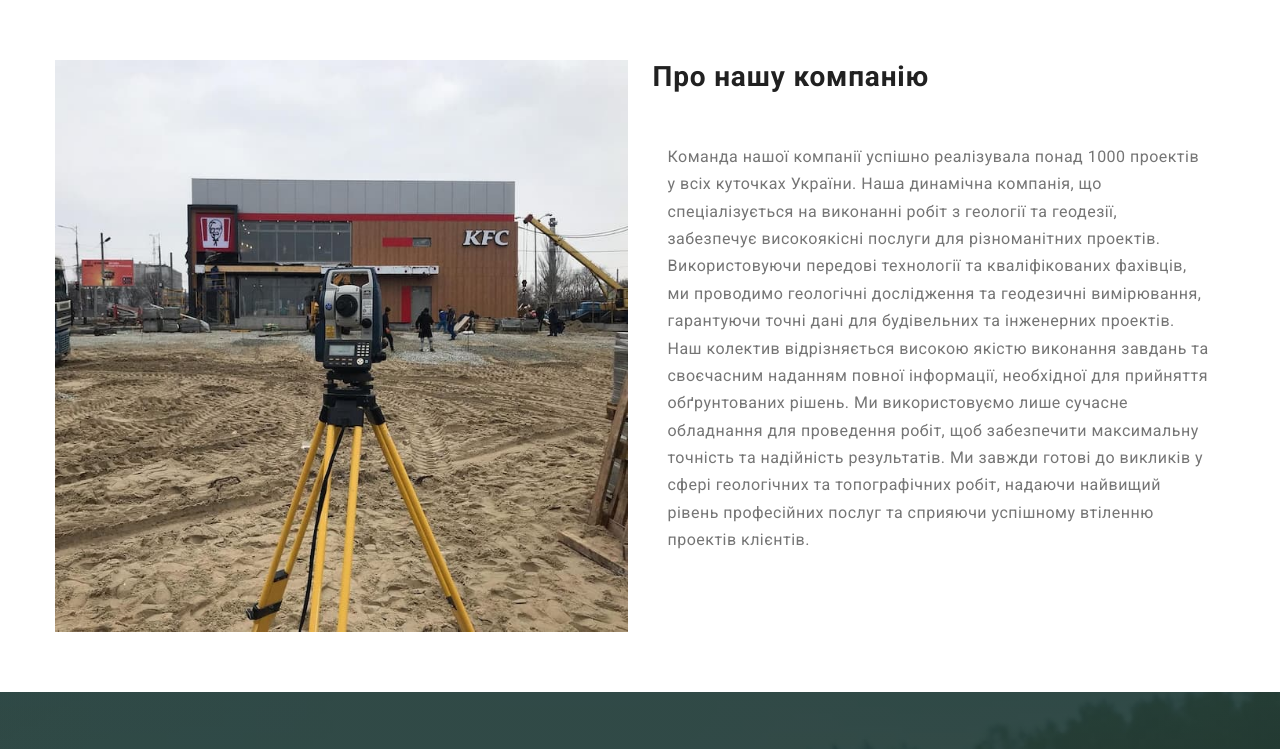
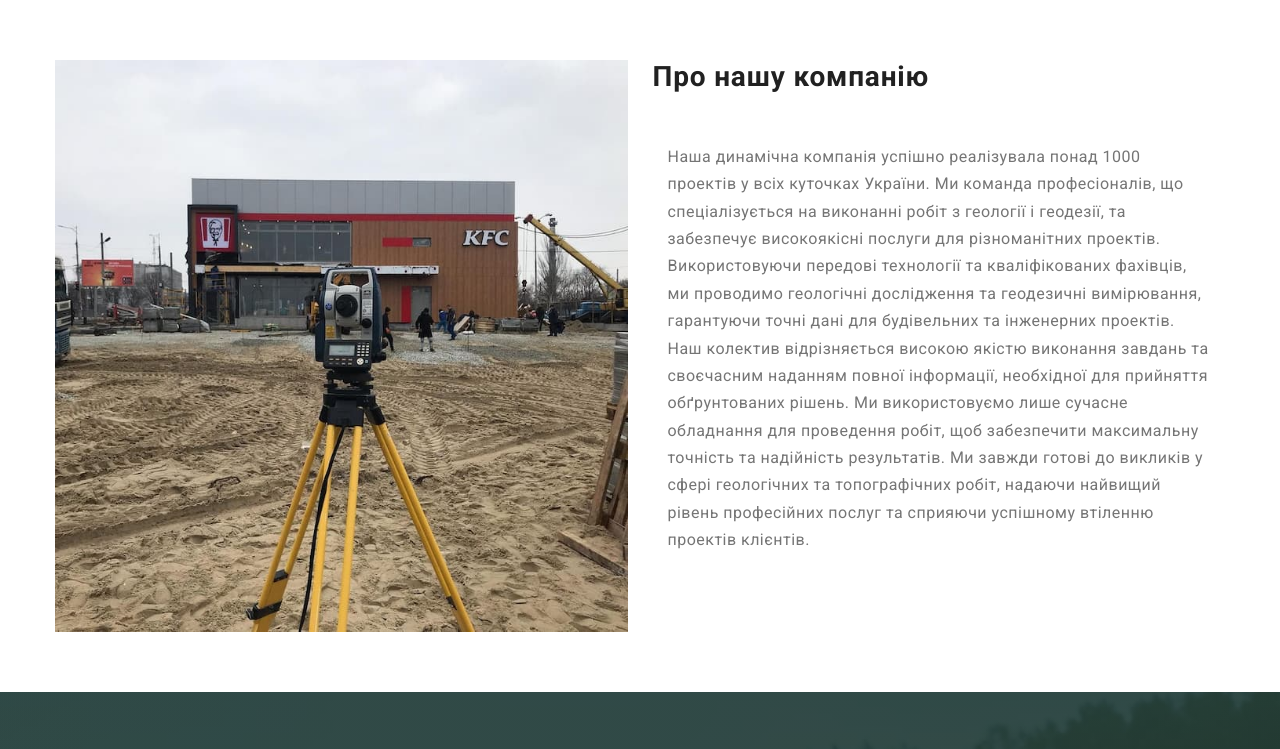
Before and after one commit to Fry8778/Geodez, a website: page index.html in a window 1280 px wide. Shown: the part 736-1485 px from the top of the page. Drawn offline with Linux system fonts and the light colour scheme; a web font is replaced by a local one.

Commit message:
changed text inside section "about"

```diff
--- a/index.html
+++ b/index.html
@@ -90,10 +90,10 @@
                     <li class="about__us__wrapper">
                         <h2 class="section-title about__us__title">Про нашу компанію</h2>
                         <p class=" about__us__text">
-                            Команда нашої компанії успішно реалізувала понад 1000 проектів у всіх куточках України. Наша
-                            динамічна компанія, що спеціалізується на виконанні робіт з
-                            геології та
-                            геодезії, забезпечує високоякісні послуги для різноманітних проектів. Використовуючи
+                            Наша динамічна компанія успішно реалізувала понад 1000 проектів у всіх куточках України.
+                            Ми команда професіоналів, що спеціалізується на виконанні робіт з
+                            геології і
+                            геодезії, та забезпечує високоякісні послуги для різноманітних проектів. Використовуючи
                             передові
                             технології
                             та кваліфікованих фахівців, ми проводимо геологічні дослідження та геодезичні вимірювання,
```
